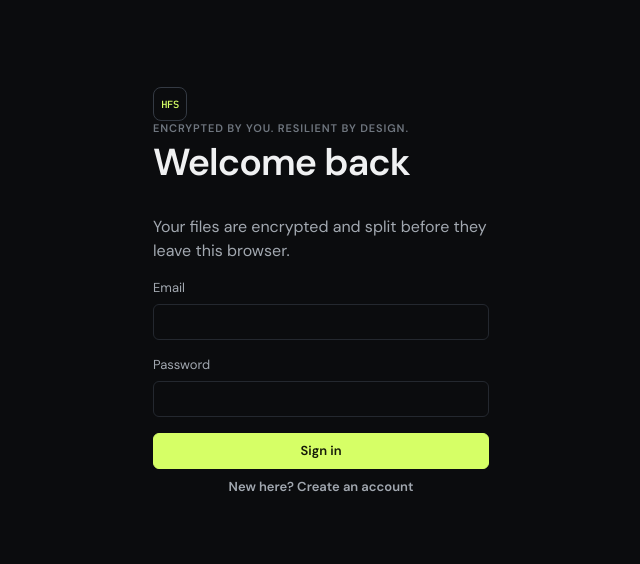
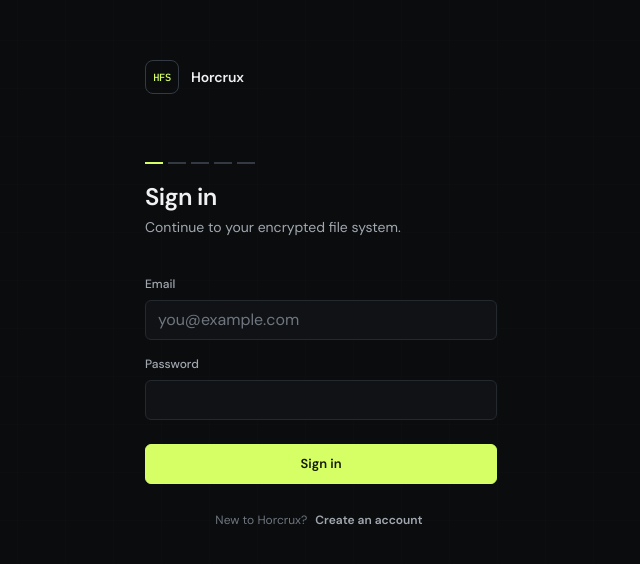
Before and after one commit to Aarxn-Jibz/horcrux, a React (Vite) app in the folder apps/web/: page / in a window 1280 px wide. Shown: the part 104-668 px from the top of the page, without its empty margins (319-959 px from the left). Built offline with nearby package versions, Linux system fonts and the light colour scheme; no server answers; what @horcrux-file-system/core, @horcrux-file-system/shared would draw is missing.

Commit message:
feat(web): redesign authentication experience

```diff
--- a/apps/web/src/components/AuthScreen.tsx
+++ b/apps/web/src/components/AuthScreen.tsx
@@ -1,9 +1,79 @@
-import { useState, type FormEvent } from "react";
+import { useId, useState, type FormEvent } from "react";
 import type { User } from "../lib/api";
 import { login, register } from "../lib/api";
 
+type AuthMode = "login" | "register";
+
 export function AuthScreen({ onAuthenticated }: { onAuthenticated(user: User): void }) {
-  const [mode, setMode] = useState<"login" | "register">("login"); const [email, setEmail] = useState(""); const [password, setPassword] = useState(""); const [error, setError] = useState(""); const [busy, setBusy] = useState(false);
-  async function submit(event: FormEvent) { event.preventDefault(); setBusy(true); setError(""); try { onAuthenticated(await (mode === "login" ? login(email, password) : register(email, password))); } catch (cause) { setError(cause instanceof Error ? cause.message : "Authentication failed"); } finally { setBusy(false); } }
-  return <main className="auth-shell"><section className="auth-card"><div className="brand-mark">HFS</div><p className="eyebrow">Encrypted by you. Resilient by design.</p><h1>{mode === "login" ? "Welcome back" : "Create your vault"}</h1><p className="muted">Your files are encrypted and split before they leave this browser.</p><form onSubmit={submit}><label>Email<input type="email" autoComplete="email" value={email} onChange={(e) => setEmail(e.target.value)} required /></label><label>Password<input type="password" minLength={8} autoComplete={mode === "login" ? "current-password" : "new-password"} value={password} onChange={(e) => setPassword(e.target.value)} required /></label>{error && <p className="error" role="alert">{error}</p>}<button className="primary" disabled={busy}>{busy ? "Please wait…" : mode === "login" ? "Sign in" : "Create account"}</button></form><button className="text-button" onClick={() => { setMode(mode === "login" ? "register" : "login"); setError(""); }}>{mode === "login" ? "New here? Create an account" : "Already registered? Sign in"}</button></section></main>;
+  const emailId = useId();
+  const passwordId = useId();
+  const confirmationId = useId();
+  const [mode, setMode] = useState<AuthMode>("login");
+  const [email, setEmail] = useState("");
+  const [password, setPassword] = useState("");
+  const [confirmation, setConfirmation] = useState("");
+  const [error, setError] = useState("");
+  const [busy, setBusy] = useState(false);
+
+  async function submit(event: FormEvent) {
+    event.preventDefault();
+    setError("");
+    if (mode === "register" && password !== confirmation) {
+      setError("Passwords do not match.");
+      return;
+    }
+
+    setBusy(true);
+    try {
+      const user = await (mode === "login" ? login(email, password) : register(email, password));
+      onAuthenticated(user);
+    } catch (cause) {
+      setError(cause instanceof Error ? cause.message : "Authentication failed");
+    } finally {
+      setBusy(false);
+    }
+  }
+
+  function switchMode() {
+    setMode((current) => current === "login" ? "register" : "login");
+    setConfirmation("");
+    setError("");
+  }
+
+  const isLogin = mode === "login";
+  return (
+    <main className="auth-shell">
+      <section className="auth-card" aria-labelledby="auth-title">
+        <div className="auth-brand" aria-label="Horcrux File System">
+          <div className="brand-mark">HFS</div>
+          <span>Horcrux</span>
+        </div>
+        <div className="horcrux-motif" aria-hidden="true">
+          {Array.from({ length: 5 }, (_, index) => <span key={index} />)}
+        </div>
+        <div className="auth-heading">
+          <h1 id="auth-title">{isLogin ? "Sign in" : "Create an account"}</h1>
+          <p>{isLogin ? "Continue to your encrypted file system." : "Set up your encrypted file system."}</p>
+        </div>
+        <form onSubmit={submit} aria-busy={busy}>
+          <label htmlFor={emailId}>Email</label>
+          <input id={emailId} type="email" autoComplete="email" value={email} onChange={(event) => setEmail(event.target.value)} placeholder="you@example.com" disabled={busy} required />
+          <label htmlFor={passwordId}>Password</label>
+          <input id={passwordId} type="password" minLength={8} autoComplete={isLogin ? "current-password" : "new-password"} value={password} onChange={(event) => setPassword(event.target.value)} disabled={busy} required />
+          {!isLogin && (
+            <>
+              <label htmlFor={confirmationId}>Confirm password</label>
+              <input id={confirmationId} type="password" minLength={8} autoComplete="new-password" value={confirmation} onChange={(event) => setConfirmation(event.target.value)} disabled={busy} required />
+            </>
+          )}
+          {error && <p className="error auth-error" role="alert">{error}</p>}
+          <button className="primary auth-submit" disabled={busy} type="submit">{busy ? "Please wait…" : isLogin ? "Sign in" : "Create account"}</button>
+        </form>
+        <p className="auth-switch">
+          {isLogin ? "New to Horcrux?" : "Already have an account?"}
+          <button className="text-button" type="button" onClick={switchMode} disabled={busy}>{isLogin ? "Create an account" : "Sign in"}</button>
+        </p>
+      </section>
+    </main>
+  );
 }
--- a/apps/web/src/styles.css
+++ b/apps/web/src/styles.css
@@ -72,12 +72,27 @@ code, .mono { font-family: "IBM Plex Mono", ui-monospace, monospace; }
 
 /* Transitional layout rules; feature-level styling is kept near focused UI changes. */
 .loading, .auth-shell { display: grid; min-height: 100vh; place-items: center; padding: var(--space-6); }
-.auth-card { width: min(400px, 100%); padding: var(--space-8); }
-.auth-card form { display: grid; gap: var(--space-4); }
-.auth-card label { display: grid; gap: var(--space-2); color: var(--text-secondary); font-size: .8125rem; }
-.auth-card input { height: var(--control-height); border: 1px solid var(--border-subtle); border-radius: var(--radius-sm); padding: 0 var(--space-3); background: var(--bg-primary); color: var(--text-primary); }
-.auth-card input:focus { border-color: var(--border-strong); }
-.auth-card .primary, .auth-card .text-button { width: 100%; }
+.auth-shell { position: relative; overflow: hidden; }
+.auth-shell::before { position: absolute; inset: 0; background-image: linear-gradient(var(--border-subtle) 1px, transparent 1px), linear-gradient(90deg, var(--border-subtle) 1px, transparent 1px); background-size: 48px 48px; content: ""; opacity: .08; pointer-events: none; }
+.auth-card { position: relative; width: min(352px, 100%); padding: 0; background: transparent; }
+.auth-brand { display: flex; align-items: center; gap: var(--space-3); margin-bottom: 68px; font-size: .875rem; font-weight: 600; letter-spacing: -.01em; }
+.horcrux-motif { display: flex; gap: 5px; margin-bottom: var(--space-5); }
+.horcrux-motif span { width: 18px; height: 2px; background: var(--border-strong); }
+.horcrux-motif span:first-child { background: var(--accent); }
+.auth-heading { margin-bottom: var(--space-8); }
+.auth-heading h1 { margin-bottom: var(--space-2); font-size: 1.5rem; }
+.auth-heading p { margin-bottom: 0; color: var(--text-secondary); font-size: .875rem; }
+.auth-card form { display: grid; grid-template-columns: 1fr; gap: var(--space-2); }
+.auth-card label { margin-top: var(--space-2); color: var(--text-secondary); font-size: .75rem; font-weight: 500; }
+.auth-card input { width: 100%; height: 40px; border: 1px solid var(--border-subtle); border-radius: var(--radius-sm); padding: 0 var(--space-3); background: var(--bg-secondary); color: var(--text-primary); transition: border-color var(--transition-fast), background var(--transition-fast); }
+.auth-card input::placeholder { color: var(--text-muted); }
+.auth-card input:hover:not(:disabled) { border-color: var(--border-strong); }
+.auth-card input:focus { border-color: var(--border-strong); background: var(--bg-tertiary); }
+.auth-card input:disabled { opacity: .6; }
+.auth-submit { width: 100%; height: 40px; margin-top: var(--space-4); }
+.auth-error { margin: var(--space-3) 0 0; }
+.auth-switch { display: flex; align-items: center; justify-content: center; gap: var(--space-1); margin: var(--space-6) 0 0; color: var(--text-muted); font-size: .75rem; }
+.auth-switch .text-button { min-height: auto; padding: var(--space-1); color: var(--text-secondary); font-size: inherit; }
 header { display: flex; height: 56px; align-items: center; justify-content: space-between; border-bottom: 1px solid var(--border-subtle); padding: 0 var(--space-6); }
 .wordmark, .account, .panel-heading, .actions { display: flex; align-items: center; gap: var(--space-3); }
 .wordmark div { display: grid; }
```
